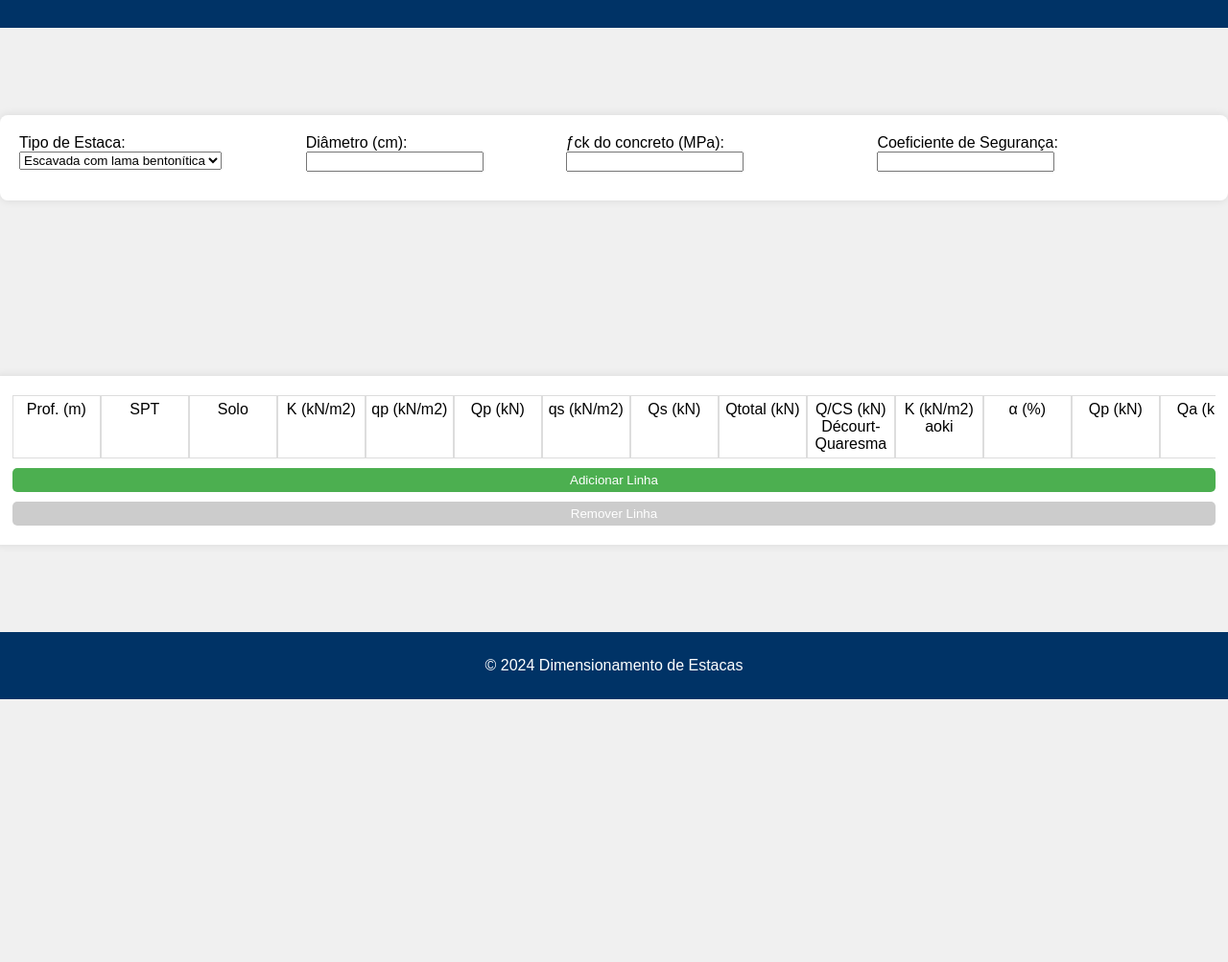
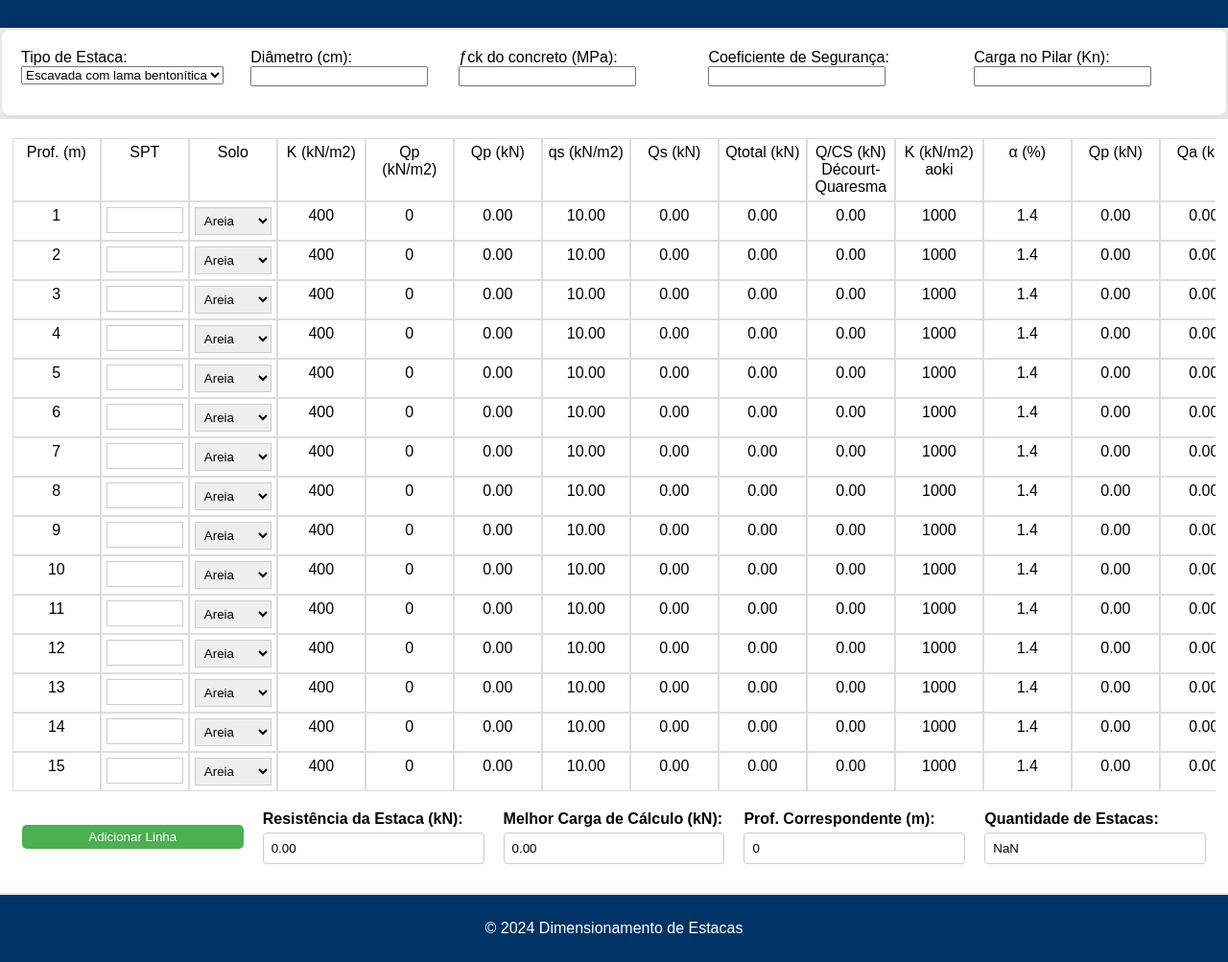
Before and after one commit to leonardo-creator/tcc_-estacas, a plain HTML site: page index.html in a window 1280 px wide. Shown: the part 71-1074 px from the top of the page at 96% size. Before the commit the page ends 800 px from the top, so only its background shows below. Drawn offline with Linux system fonts and the light colour scheme.

Commit message:
Add files via upload

```diff
--- a/index.html
+++ b/index.html
@@ -43,6 +43,10 @@
                         <label for="coefSeguranca">Coeficiente de Segurança:</label>
                         <input type="number" id="coefSeguranca" name="coefSeguranca" step="0.01">
                     </div>
+                    <div>
+                        <label for="cargaPilar">Carga no Pilar (Kn):</label>
+                        <input type="number" id="cargaPilar" name="cargaPilar" step="0.01">
+                    </div>
                 </div>
             </form>
         </div>
@@ -56,7 +60,7 @@
                         <div class="cell">SPT</div>
                         <div class="cell">Solo</div>
                         <div class="cell">K (kN/m2)</div>
-                        <div class="cell">qp (kN/m2)</div>
+                        <div class="cell">Qp (kN/m2)</div>
                         <div class="cell">Qp (kN)</div>
                         <div class="cell">qs (kN/m2)</div>
                         <div class="cell">Qs (kN)</div>
@@ -70,13 +74,38 @@
                         <div class="cell">Qtotal (kN)</div>
                         <div class="cell">Q/CS (kN) Aoki-Velloso</div>
 
+                        <div class="cell">Carga de Cálculo (kN)</div>
+
                     </div>
+
+                </div>
+
+                <div class="inputs-container">
+                    <div >
+                        <button type="button" id="addRow">Adicionar Linha</button>
                     </div>
-                        <button type="button" id="addRow">Adicionar Linha</button>
-                        <button type="button" id="removeRow" disabled>Remover Linha</button>
+
                     <div>
-                    <!-- Linhas dinâmicas serão inseridas aqui -->
+                        <label for="resistenciaEstaca">Resistência da Estaca (kN):</label>
+                        <input type="text" id="resistenciaEstaca" name="resistenciaEstaca" readonly>
+                    </div>
+
+                    <div id="maiorCargaCalculo" >
+                        <label for="maiorCargaCalculoValor">Melhor Carga de Cálculo (kN):</label>
+                        <input type="text" id="maiorCargaCalculoValor" readonly>
+                    </div >
+
+                    <div id="profundidadeCorrespondente" >
+                        <label for="profundidadeCorrespondenteValor">Prof. Correspondente (m):</label>
+                        <input type="text" id="profundidadeCorrespondenteValor" readonly>
+                    </div>
+
+                    <div >
+                        <label for="quantidadeEstacas">Quantidade de Estacas:</label>
+                        <input type="text" id="quantidadeEstacas" readonly>
+                    </div>
                 </div>
+
             </form>
         </div>
 
--- a/script.js
+++ b/script.js
@@ -531,16 +531,27 @@ function addRowToTable() {
         <div class="cell qa-value-aoki"></div>
         <div class="cell Qtotal-value-aoki"></div>
         <div class="cell QCS-value-aoki"></div>
+
+        <div class="cell carga-calculo-value"></div>
     `;
     tableContainer.appendChild(newRow);
 
     recalculateAll();
 }
 
+document.addEventListener("DOMContentLoaded", function() {
+    for (let i = 0; i < 15; i++) {
+        addRowToTable();
+    }
+});
+
 function recalculateAll() {
     const tipoEstaca = document.getElementById('tipoEstaca').value;
     const diametro = parseFloat(document.getElementById('diametro').value) || 0;
     const coefSeguranca = parseFloat(document.getElementById('coefSeguranca').value) || 1;
+
+    let maxCargaCalculo = 0;
+    let rowIndexForMaxCarga = -1;
 
     const rows = document.querySelectorAll('.row:not(.header)');
     rows.forEach((row, index) => {
@@ -604,5 +615,70 @@ function recalculateAll() {
 
         const QCSAoki = QtotalAoki / coefSeguranca;
         row.querySelector('.QCS-value-aoki').textContent = QCSAoki.toFixed(2);
+
+        const cargaCalculo = Math.min(QCSAoki, QCS);
+        const cargaCalculoCell = row.querySelector('.carga-calculo-value');
+
+        if (cargaCalculoCell) { // Se a célula já existir, apenas atualize o valor
+            cargaCalculoCell.textContent = cargaCalculo.toFixed(2);
+        } else { // Se não, crie uma nova célula para "Carga de Cálculo"
+            const newCell = document.createElement('div');
+            newCell.classList.add('cell', 'carga-calculo-value');
+            newCell.textContent = cargaCalculo.toFixed(2);
+            row.appendChild(newCell);
+        }
+
+        if (cargaCalculo > maxCargaCalculo) {
+            maxCargaCalculo = cargaCalculo;
+            rowIndexForMaxCarga = index; // Save the row index of the new maximum
+        }
+
     });
+
+
+    document.getElementById('maiorCargaCalculoValor').value = maxCargaCalculo.toFixed(2);
+
+    document.getElementById('profundidadeCorrespondenteValor').value = rowIndexForMaxCarga + 1;
+
+    const cargaPilar = parseFloat(document.getElementById('cargaPilar').value) || 0;
+    const maiorCargaCalculoValor = parseFloat(document.getElementById('maiorCargaCalculoValor').value) || 0;
+    let quantidadeEstacas = cargaPilar / maiorCargaCalculoValor;
+    quantidadeEstacas = Math.ceil(quantidadeEstacas); // Rounds up to the nearest whole number
+
+    document.getElementById('quantidadeEstacas').value = quantidadeEstacas;
+
 }
+
+document.getElementById('estacasForm').addEventListener('submit', function(event) {
+    let isFormValid = true;
+
+    // Lista de todos os campos obrigatórios
+    const requiredFields = ['tipoEstaca', 'diametro', 'fck', 'coefSeguranca', 'cargaPilar'];
+
+    requiredFields.forEach(function(fieldId) {
+        const input = document.getElementById(fieldId);
+        if (!input.value) {
+            input.classList.add('input-highlight'); // Adiciona destaque
+            isFormValid = false;
+        } else {
+            input.classList.remove('input-highlight'); // Remove destaque se preenchido
+        }
+    });
+
+    if (!isFormValid) {
+        alert('Por favor, preencha todos os campos destacados.');
+        event.preventDefault(); // Impede o envio do formulário
+    }
+});
+
+function calcularResistenciaEstaca() {
+    const diametro = parseFloat(document.getElementById('diametro').value) || 0;
+    const fck = parseFloat(document.getElementById('fck').value) || 0;
+    const resistencia = Math.PI * Math.pow(diametro / 200, 2) * fck * 1000 / 1.4;
+    document.getElementById('resistenciaEstaca').value = resistencia.toFixed(2);
+}
+
+document.getElementById('diametro').addEventListener('input', calcularResistenciaEstaca);
+document.getElementById('fck').addEventListener('input', calcularResistenciaEstaca);
+
+calcularResistenciaEstaca();
--- a/styles.css
+++ b/styles.css
@@ -26,7 +26,7 @@ main {
 .input-container {
     width: 98%;
     max-width: 98%;
-    margin: auto;
+    margin: 2px;
     background-color: #FFFFFF;
     padding: 20px;
     border-radius: 8px;
@@ -96,6 +96,7 @@ legend {
     padding: 0 5px;
     color: #007BFF;
 }
+
 
 /*-----------------------------------------------------------------------------------
 
@@ -174,3 +175,37 @@ button[disabled] {
 .header .action-cell {
     flex-shrink: 0;
 }
+
+/*---------------
+
+/* Container for the input fields */
+.inputs-container {
+    display: flex;
+    flex-wrap: wrap;
+    justify-content: space-between; /* Adjust space between items */
+    padding: 10px;
+    gap: 20px; /* Space between the items */
+    align-items: center;
+
+}
+
+/* Individual input containers */
+.inputs-container > div {
+    display: flex;
+    flex-direction: column;
+    justify-content: flex-start;
+    flex: 1; /* Each takes equal width */
+    min-width: 220px; /* Minimum width of each container */
+}
+
+/* Styles for labels and inputs for better appearance */
+.inputs-container label {
+    margin-bottom: 5px;
+    font-weight: bold;
+}
+
+.inputs-container input {
+    padding: 8px;
+    border: 1px solid #ccc;
+    border-radius: 4px;
+}
```
